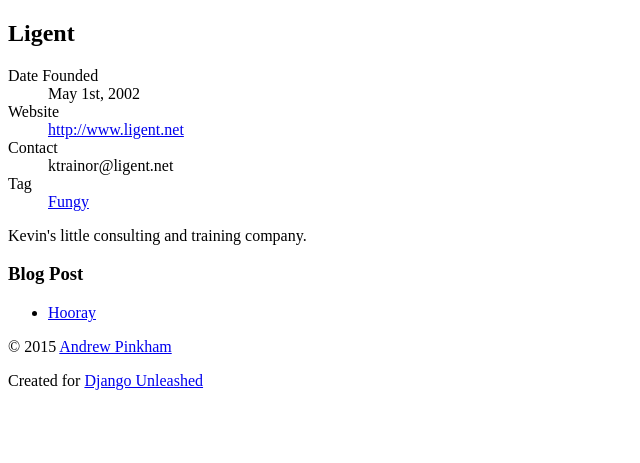
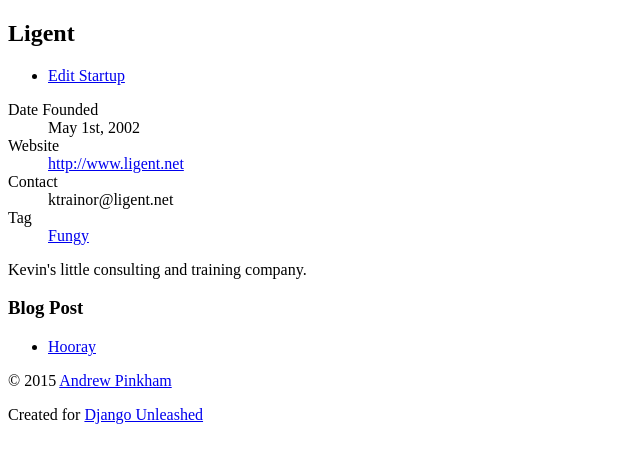
Before and after one commit to ktrainor/unleashed_project, a Django app: a page that uses organizer/templates/organizer/startup_detail.html in a window 1280 px wide. Shown: the part 134-597 px from the top of the page, without its empty margins (0-640 px from the left). Run offline with Django 3.2, Linux system fonts and the light colour scheme; data comes from the database, SQL or seed files in the repository; data that the repository does not hold is empty.

Commit message:
adopted book repo code for organizer/startup_detail.html as of example 9.65 .

```diff
--- a/organizer/templates/organizer/startup_detail.html
+++ b/organizer/templates/organizer/startup_detail.html
@@ -8,6 +8,11 @@
 <article>
 
   <h2>{{ startup.name }}</h2>
+    <ul>
+        <li>
+          <a href="{{ startup.get_update_url }}">
+            Edit Startup</a></li>
+    </ul>
   <dl>
     <dt>Date Founded</dt>
       <dd>{{ startup.founded_date|date:"F jS, Y" }}</dd>
```
